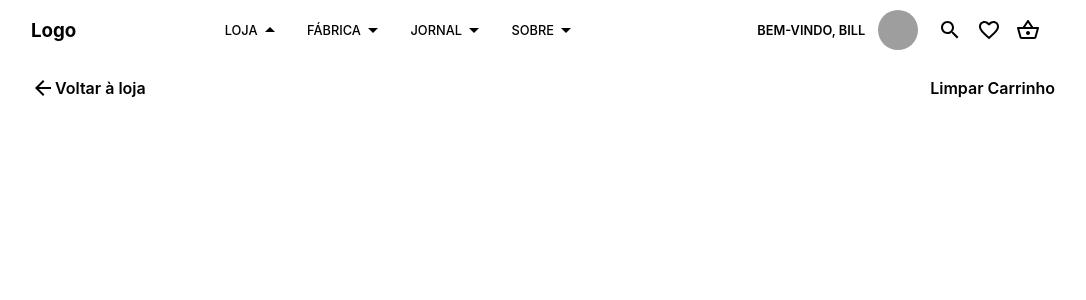
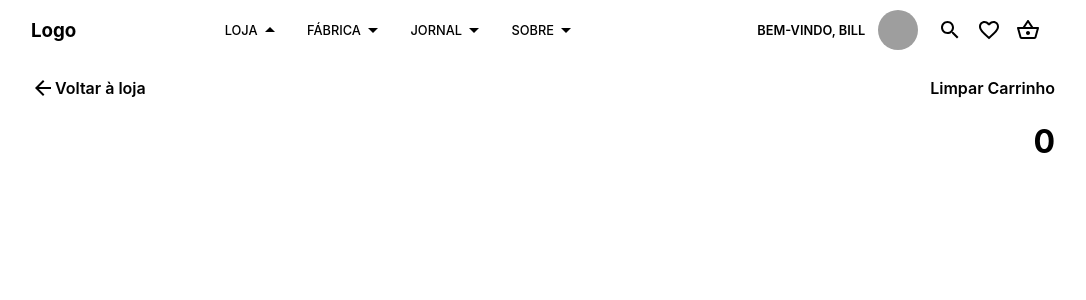
Before and after one commit to danielbeckera/ecommerce, a React (Create React App) app: page /cart in a window 1280 px wide. Shown: the top 300 px of the page, without its empty margins (97-1183 px from the left). Built offline with nearby package versions, Linux system fonts and the light colour scheme; grey boxes are pictures that could not be loaded.

Commit message:
added total price

```diff
--- a/src/components/Cart.js
+++ b/src/components/Cart.js
@@ -13,6 +13,7 @@ const Container = styled.div`
 `;
 
 const BackHomepage = styled.span`
+  cursor: pointer;
   color: black;
   font-weight: 600;
 `;
@@ -24,16 +25,32 @@ const FlexContainer = styled.div`
   align-items: center;
 `;
 
+const TotalPrice = styled.div`
+  color: black;
+  display: flex;
+  justify-content: flex-end;
+  align-items: center;
+`;
+
 const linkStyle = {
   textDecoration: "none",
 };
 
 function Cart(props) {
   const [cartItems, setCartItems] = useState([]);
+  const [totalPrice, setTotalPrice] = useState(0);
 
   useEffect(() => {
     setCartItems([...props.cartItems]);
   }, [props.cartItems]);
+
+  useEffect(() => {
+    const totalPrice = cartItems.reduce((acc, curr) => {
+      acc += curr.price;
+      return acc;
+    }, 0);
+    setTotalPrice(totalPrice);
+  }, [cartItems]);
 
   return (
     <Container>
@@ -47,6 +64,9 @@ function Cart(props) {
         </Link>
         <BackHomepage onClick={props.clearCart}>Limpar Carrinho</BackHomepage>
       </FlexContainer>
+      <TotalPrice>
+        <h1>{totalPrice}</h1>
+      </TotalPrice>
 
       {cartItems.map((item) => {
         return (
--- a/src/components/SidebarFilter.js
+++ b/src/components/SidebarFilter.js
@@ -4,9 +4,8 @@ import {
   AccordionDetails,
   AccordionSummary,
   Typography,
-  Drawer,
 } from "@mui/material";
-import { ArrowRight, MenuOutlined } from "@mui/icons-material";
+import { ArrowRight } from "@mui/icons-material";
 import styled from "styled-components";
 
 const FlexSidebarItems = styled.div`
```
Also changed, not shown: 1 other file (tests, documents, lock files or other folders).
